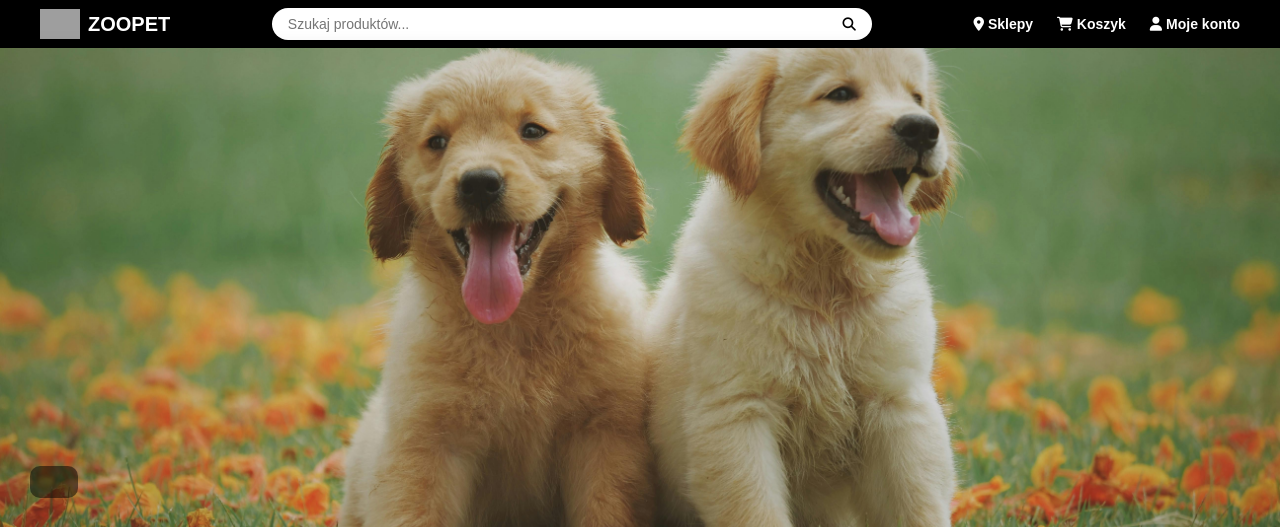
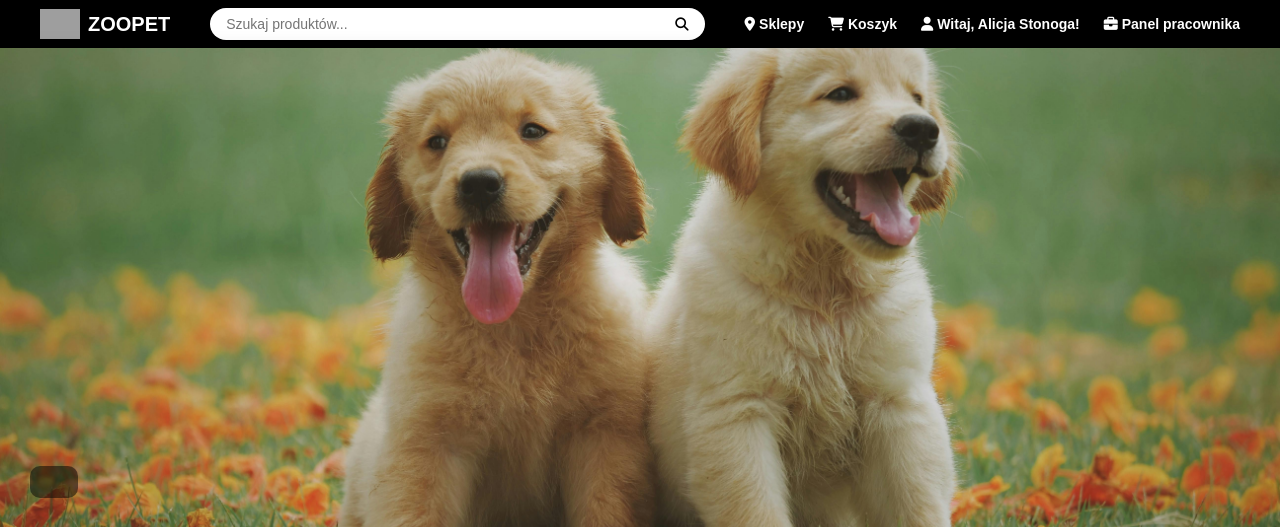
Before and after one commit to GGTeacherOP/Sklep_zoologiczny_SO-EK, a PHP site: page /home.php in a window 1280 px wide. Shown: the top 527 px of the page. Run offline with PHP 8.4, Linux system fonts and the light colour scheme; a user stored in the database is signed in; grey boxes are pictures that could not be loaded.

Commit message:
dodano weryfikacje logowania na stronie glownej

```diff
--- a/home.css
+++ b/home.css
@@ -54,9 +54,9 @@ body {
 .header-container {
   display: flex;
   align-items: center;
-  justify-content: space-between;
+  justify-content: space-evenly;
   max-width: 1200px;
-  margin: 0 auto;
+  margin:0 auto;
 }
 
 .logo {
@@ -256,7 +256,7 @@ body {
   color: var(--footer-primary-text);
 }
 
-@media (max-width: 600px) {
+@media(max-width: 900px){
   .nav-icons {
     display: none;
   }
@@ -264,7 +264,9 @@ body {
   .bars {
     display: block;
   }
+}
 
+@media (max-width: 600px) {
   .mobile-menu.active {
     display: flex;
   }
--- a/home.php
+++ b/home.php
@@ -1,3 +1,6 @@
+<?php
+session_start();
+?>
 <!DOCTYPE html>
 <html lang="pl">
 <head>
@@ -22,7 +25,14 @@
             <nav class="nav-icons">
                 <a href="#"><i class="fas fa-map-marker-alt"></i> Sklepy</a>
                 <a href="#"><i class="fas fa-shopping-cart"></i> Koszyk</a>
-                <a href="profile.php"><i class="fas fa-user"></i> Moje konto</a>
+                <?php if(isset($_SESSION["user_id"])): ?>
+                    <a href="profile.php"><i class="fas fa-user"></i> Witaj, <?= htmlspecialchars($_SESSION["user_name"]) ?>!</a>
+                    <?php if($_SESSION["role"] === "employee"): ?>
+                        <a href="employee_panel.php"><i class="fas fa-briefcase"></i> Panel pracownika</a>
+                    <?php endif; ?>
+                <?php else: ?>
+                    <a href="profile.php"><i class="fas fa-user"></i> Moje konto</a>
+                <?php endif; ?>
             </nav>
             <div class="bars">
                 <i class="fas fa-bars"></i>
--- a/profile.css
+++ b/profile.css
@@ -111,3 +111,8 @@ body {
 .login-container button:hover {
   background-color: var(--button-hover-bg);
 }
+
+.error-msg {
+  color: red;
+  font-weight: bold;
+}
--- a/profile.php
+++ b/profile.php
@@ -22,8 +22,6 @@ if($_SERVER["REQUEST_METHOD"] == "POST"){
         $query = "SELECT * FROM customers WHERE email = ?";
     }else if($role === "employee"){
         $query = "SELECT * FROM employees WHERE email = ?";
-    }else{
-        $error = "Nieprawidłowa rola.";
     }
 
     if(empty($error)) {
@@ -38,6 +36,7 @@ if($_SERVER["REQUEST_METHOD"] == "POST"){
             if($password === $user["password_hash"]) {
                 $_SESSION["user_id"] = $user["id"];
                 $_SESSION["role"] = $role;
+                $_SESSION["user_name"] = $user["name"];
 
                 header("Location: home.php");
                 exit();
@@ -66,7 +65,7 @@ if($_SERVER["REQUEST_METHOD"] == "POST"){
             <h2>Logowanie</h2>
 
             <?php if (!empty($error)): ?>
-                <p style="color: red;"><?= htmlspecialchars($error) ?></p>
+                <span class="error-msg"><?= htmlspecialchars($error) ?></span>
             <?php endif; ?>
 
             <form action="" method="post">
```
